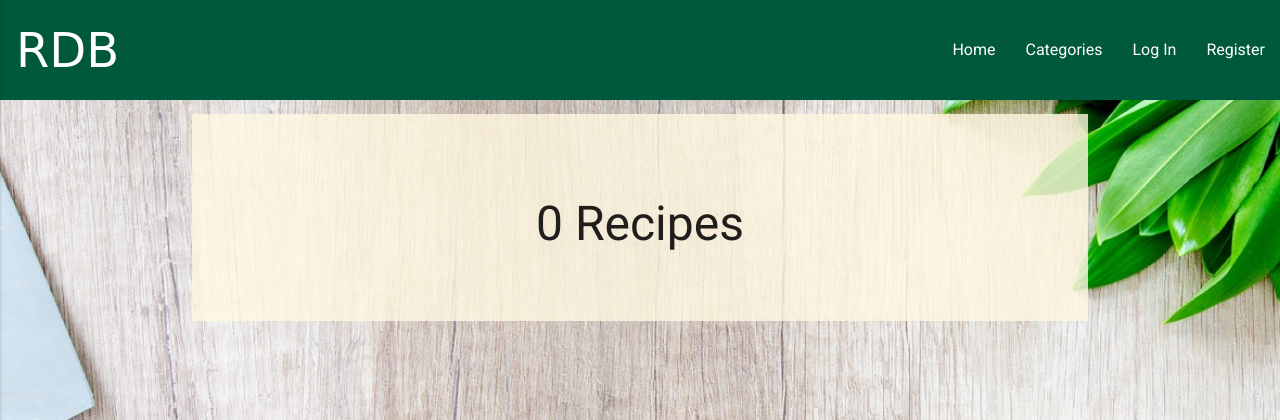
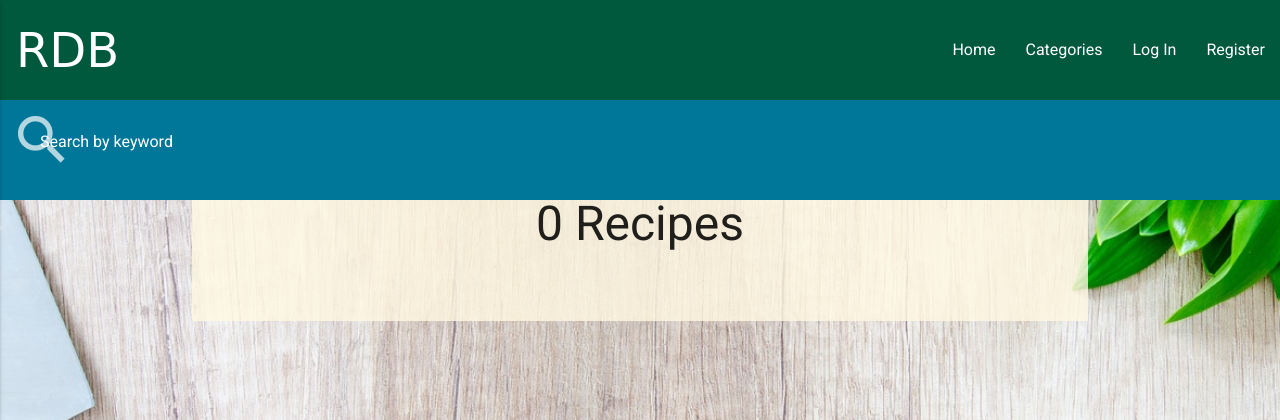
Before and after one commit to freddorn/recipe-database, a Flask app: page / in a window 1280 px wide. Shown: the top 420 px of the page. Run offline with Flask 2, Linux system fonts and the light colour scheme; data that the repository does not hold is empty; some libraries are stand-ins or nearby versions; some web fonts are replaced.

Commit message:
add search function to navbar

```diff
--- a/app.py
+++ b/app.py
@@ -43,6 +43,17 @@ def all_recipes_by_cat(category_name):
                            recipes=results, count=results.count())
 
 
+@app.route('/search', methods=['GET', 'POST'])
+def search():
+    """Search for a recipe by keywords"""
+
+    keywords = request.form.get('search')
+    query = ({'$text': {'$search': keywords}})
+    results = mongo.db.recipes.find(query)
+    return render_template('all_recipes.html',
+                           recipes=results, count=results.count())
+
+
 if __name__ == '__main__':
     app.run(host=os.environ.get('IP'),
             port=int(os.environ.get('PORT')),
--- a/static/css/style.css
+++ b/static/css/style.css
@@ -36,6 +36,24 @@ nav {
 
 .nav-wrapper {
     background-color: #00583d;
+}
+
+.search-wrapper {
+    background-color: #007699
+}
+
+#search {
+    vertical-align: middle;
+}
+
+.label-icon {
+    margin-left: 10px;
+}
+
+::placeholder {
+    font-size: 1rem;
+    color: #ffffff;
+    padding-left: 0.5rem;
 }
 
 .container {
--- a/templates/base.html
+++ b/templates/base.html
@@ -47,6 +47,14 @@
 						{% endif %}
 					</ul>
 				</div>
+				<div class="search-wrapper">
+					<form action="{{ url_for('search')}}" method="POST">
+						<div class="input-field">
+							<input id="search" name="search" placeholder="Search by keyword" required>
+							<label class="label-icon" for="search"><i class="material-icons">search</i></label>
+						</div>
+					</form>
+				</div>
 			</nav>
 		</div>
 	</header>
```
